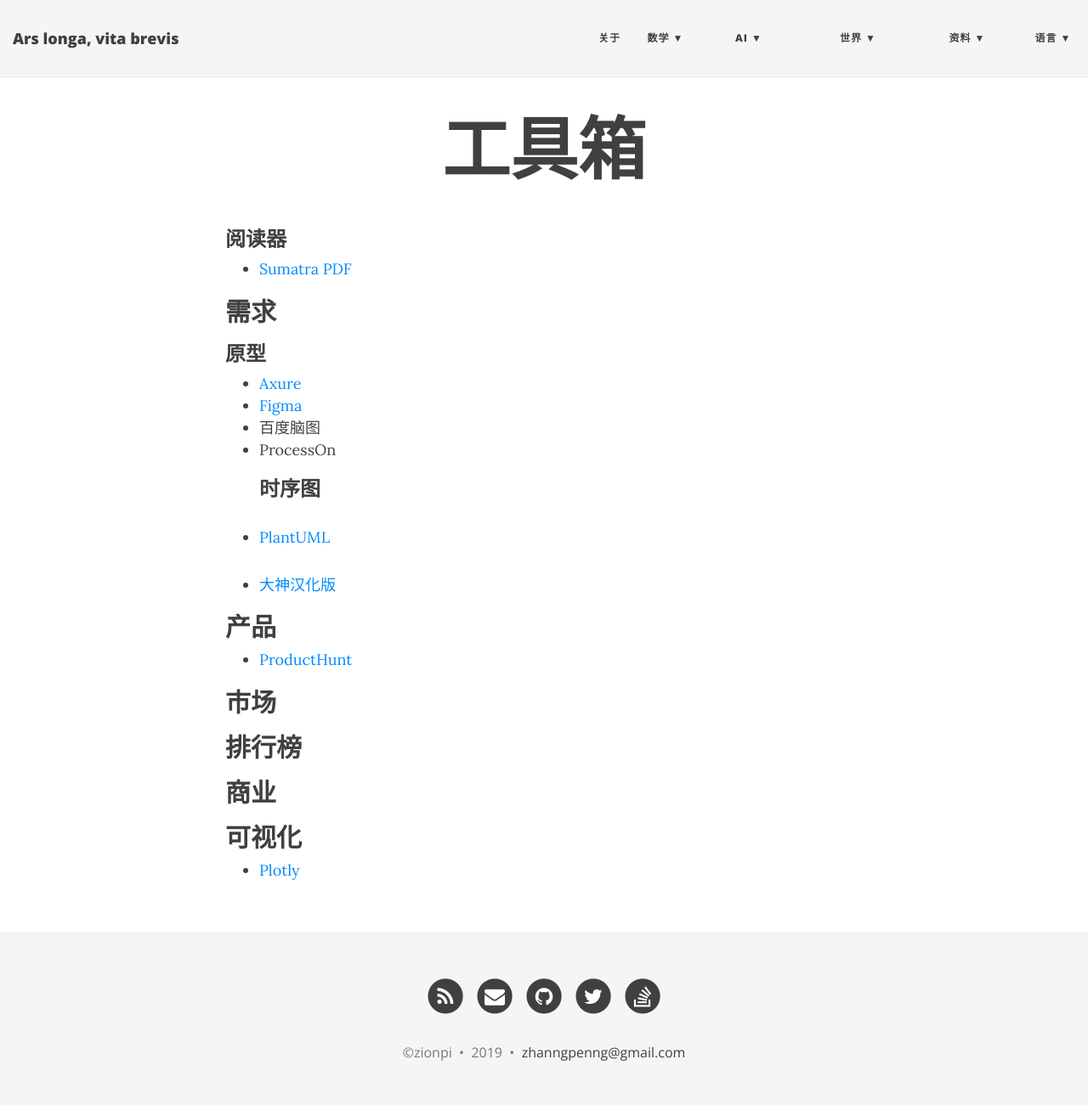
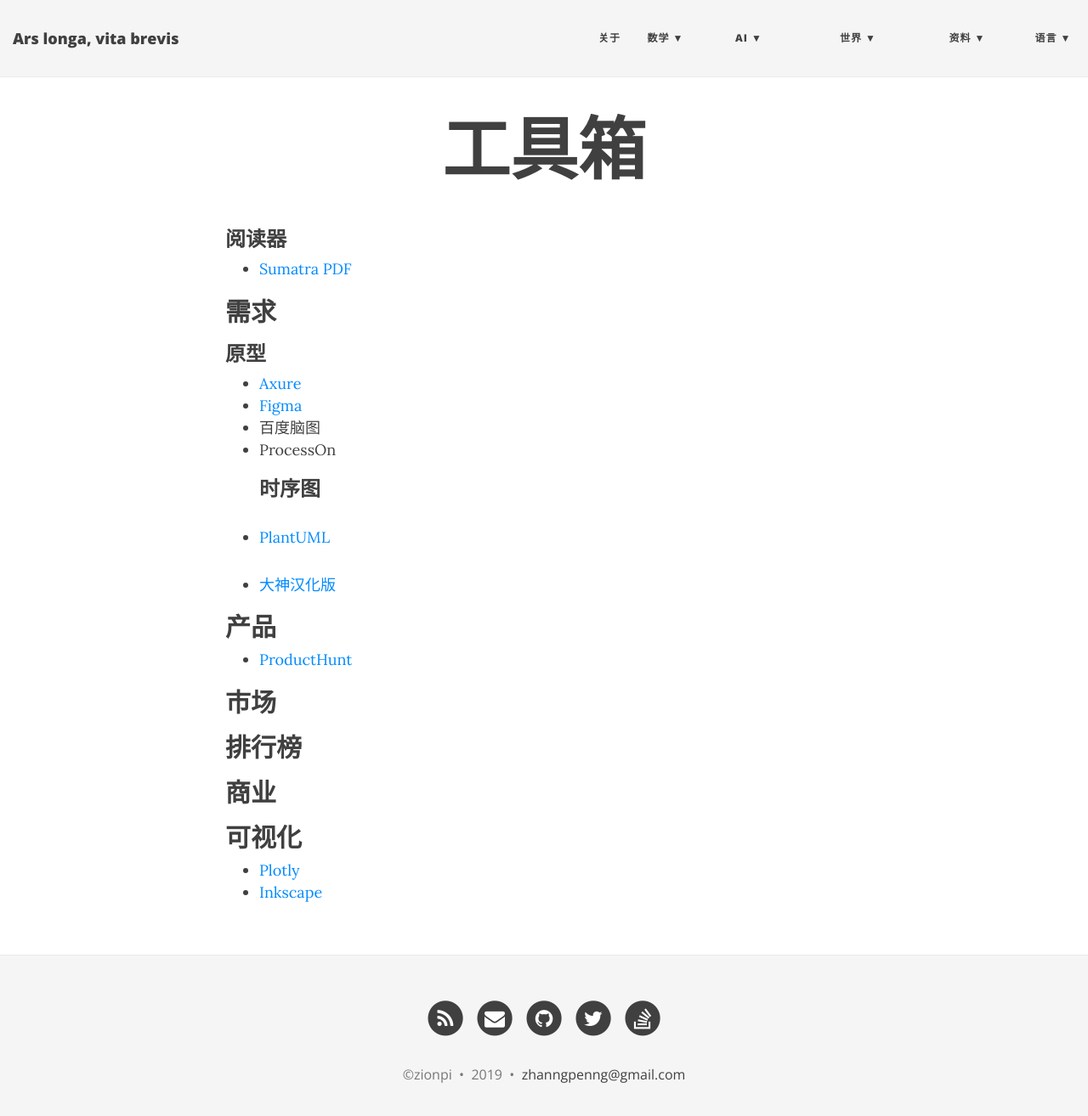
Before and after one commit to ZionPi/zionpi.github.io, a Jekyll site: the page built from toolbox.md, in a window 1280 px wide and 1327 px high. Shown: the top 1314 px of the window at 85% size. Built offline with Jekyll 4.4.1, drawn with Linux system fonts in a browser that asks for light colours; nearby versions of some CDN libraries.

Commit message:
Update toolbox.md
add mathematics figure drawing tool

```diff
--- a/toolbox.md
+++ b/toolbox.md
@@ -28,3 +28,4 @@ title: 工具箱
 
 ## 可视化
 - [Plotly](https://plot.ly/)
+- [Inkscape](https://castel.dev/post/lecture-notes-2/#)
```
